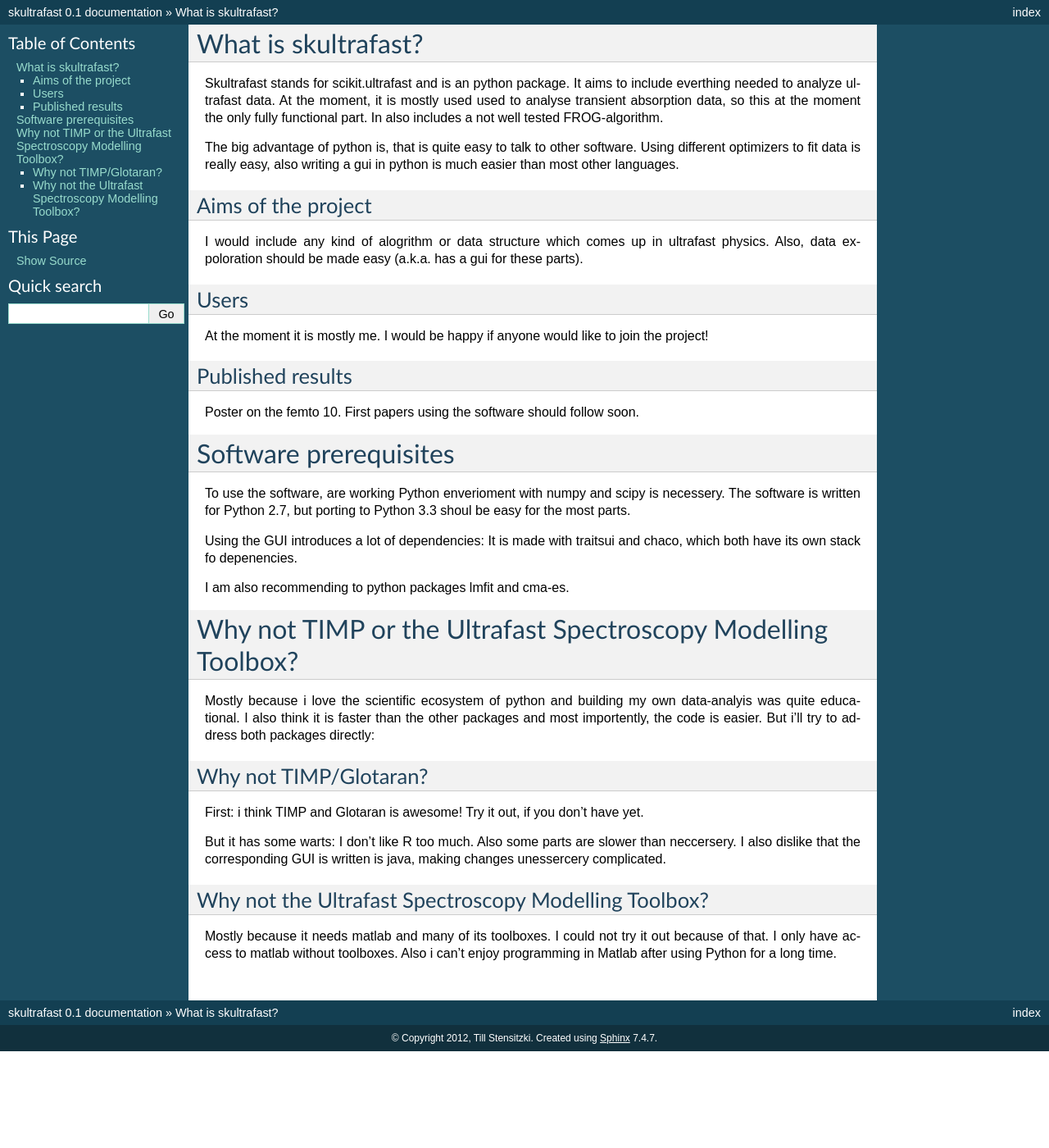
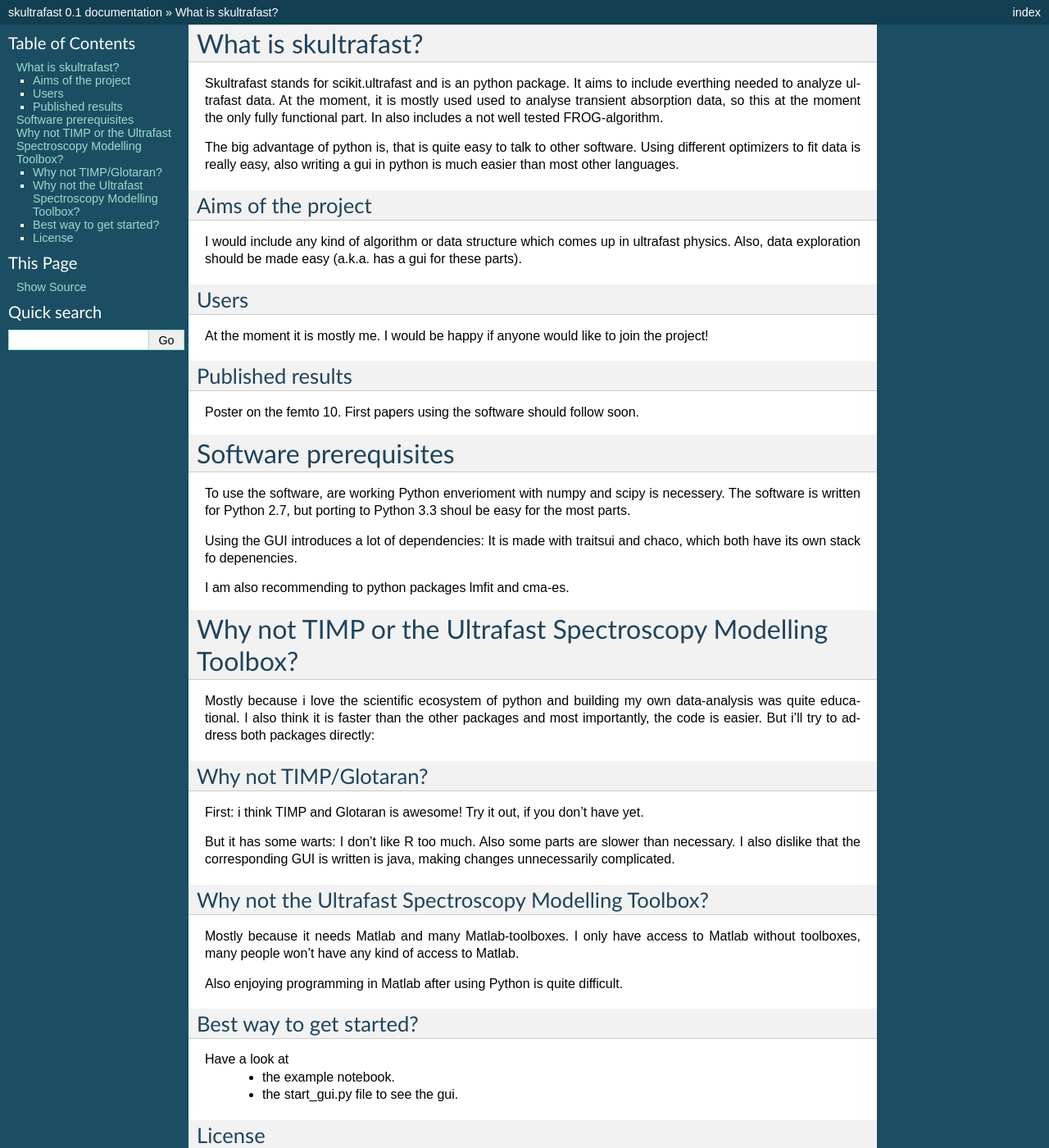
Before and after one commit to Tillsten/skultrafast, a Sphinx documentation site: the page built from docs/start.rst, in a window 1280 px wide and 1400 px high. Shown: the whole window at 82% size. Built offline with Sphinx 7.4.7, drawn with Linux system fonts in a browser that asks for light colours; formulas are drawn with MathJax 3; some of the changed text lies outside the part shown.

Commit message:
spelling

```diff
--- a/docs/start.rst
+++ b/docs/start.rst
@@ -15,8 +15,8 @@ is much easier than most other languages.
 
 Aims of the project
 -------------------
-I would include any kind of alogrithm or data structure which
-comes up in ultrafast physics. Also, data expoloration
+I would include any kind of algorithm or data structure which
+comes up in ultrafast physics. Also, data exploration
 should be made easy (a.k.a. has a gui for these parts).
 
 Users
@@ -47,10 +47,10 @@ I am also recommending to python packages lmfit and cma-es.
 Why not TIMP or the Ultrafast Spectroscopy Modelling Toolbox?
 =============================================================
 
-Mostly because i love the scientific ecosystem of python
-and building my own data-analyis was quite educational.
+Mostly because i love the scientific ecosystem of python and
+building my own data-analysis was quite educational.
 I also think it is faster than the other packages and
-most importently, the code is easier.
+most importantly, the code is easier.
 But i'll try to address both packages directly:
 
 Why not TIMP/Glotaran?
@@ -60,13 +60,26 @@ Try it out, if you don't have yet.
 
 But it has some warts:
 I don't like R too much. Also some parts are slower
-than neccersery. I also dislike that the corresponding
-GUI is written is java, making changes unessercery
+than necessary. I also dislike that the corresponding
+GUI is written is java, making changes unnecessarily
 complicated.
 
 Why not the Ultrafast Spectroscopy Modelling Toolbox?
 -----------------------------------------------------
-Mostly because it needs matlab and many of its toolboxes.
-I could not try it out because of that. I only
-have access to matlab without toolboxes. Also i can't enjoy
-programming in Matlab after using Python for a long time.
+Mostly because it needs Matlab and many Matlab-toolboxes.
+I only have access to Matlab without toolboxes, many
+people won't have any kind of access to Matlab.
+
+Also enjoying programming in Matlab after using Python
+is quite difficult.
+
+Best way to get started?
+------------------------
+Have a look at
+    * the example notebook.
+    * the start_gui.py file to see the gui.
+
+License
+-------
+
+Standard BSD-Licence.
```
Also changed, not shown: 1 other file.
